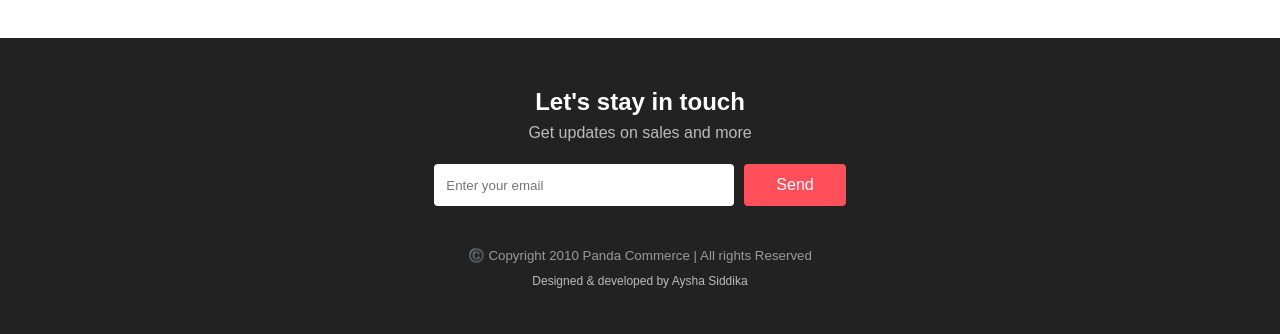
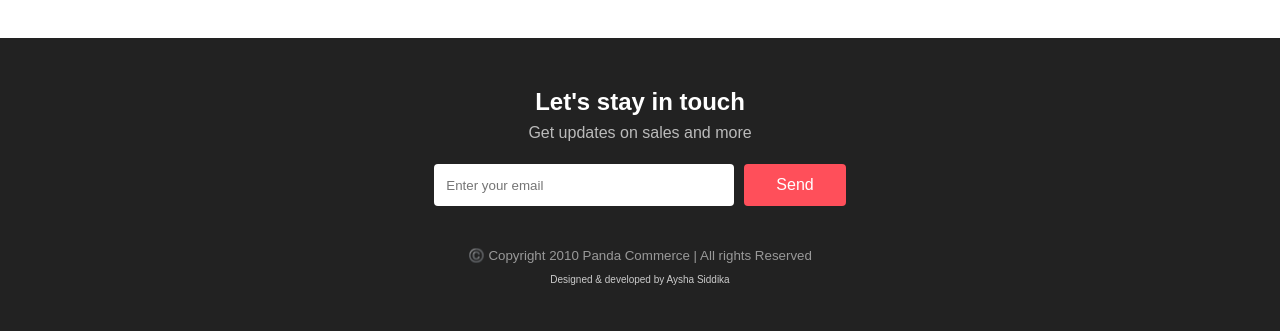
Before and after one commit to Ayshasiddika444/panda-commerce, a plain HTML site: page index.html in a window 1280 px wide. Shown: the part 2663-2997 px from the top of the page. Drawn offline with Linux system fonts and the light colour scheme.

Commit message:
Update style.css

```diff
--- a/css/style.css
+++ b/css/style.css
@@ -129,4 +129,4 @@ footer small { color: #999; }
 @media (max-width: 600px) {
   .mission-images { grid-template-columns: 1fr; }
 }
-.credit { margin-top: 10px; font-size: 12px; color: #bbb; }
+.credit { margin-top: 10px; font-size: 10px; color: #CCC; }
```
